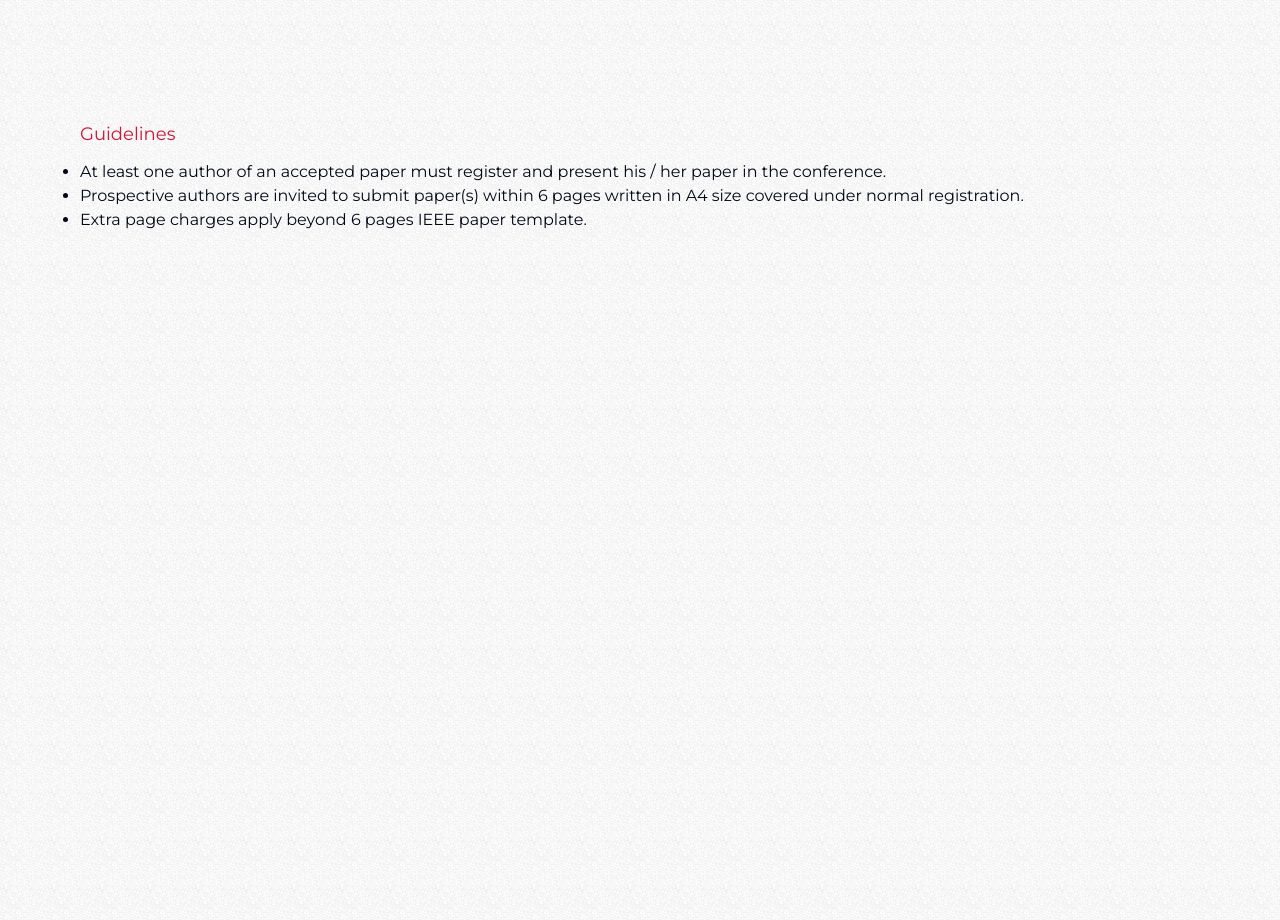
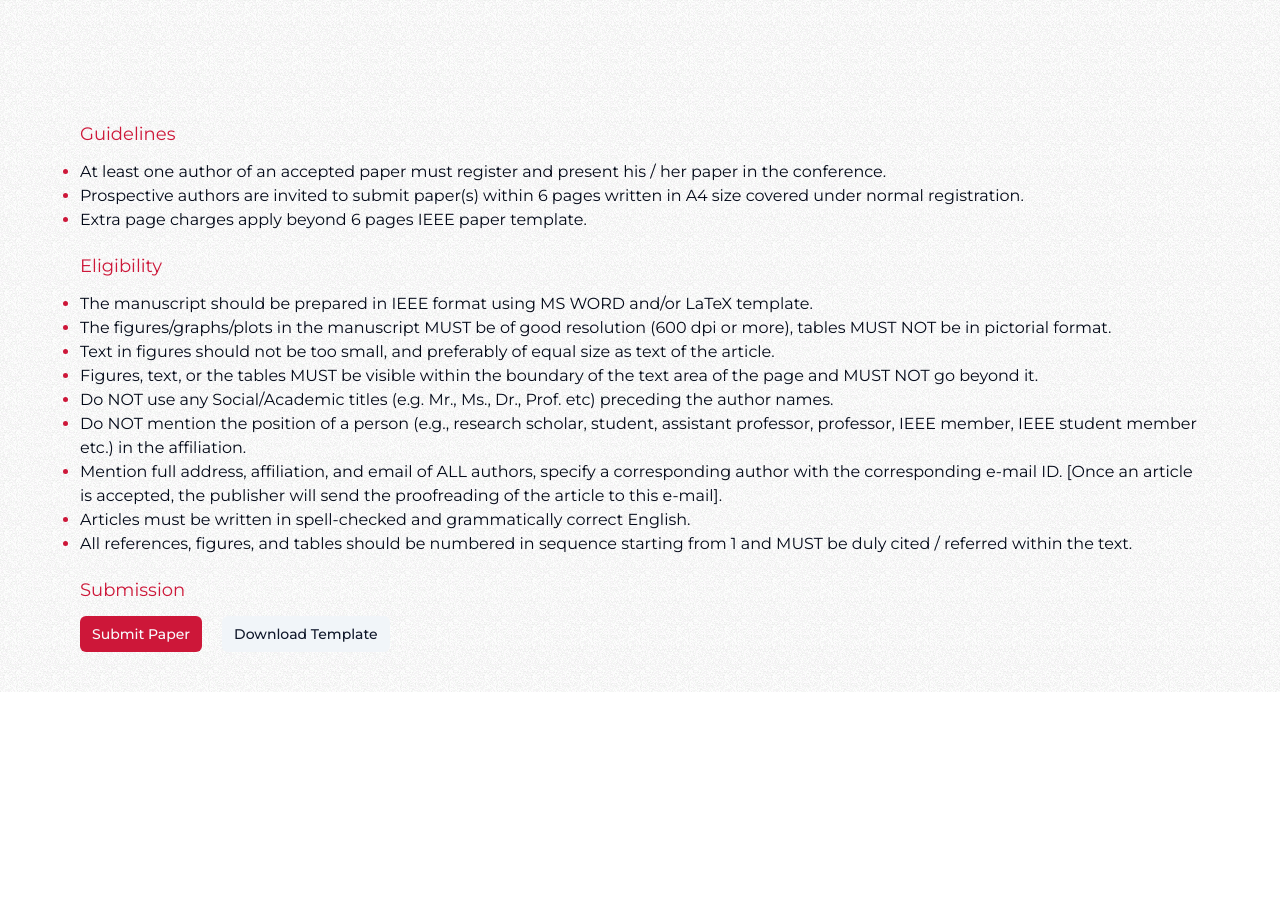
Before and after one commit to Narayana212/event-conf, a Next.js app: page /paper in a window 1280 px wide. Shown: the part 680-1600 px from the top of the page. After the commit the page ends 1372 px from the top, so only its background shows below. Built offline with nearby package versions, Linux system fonts and the light colour scheme.

Commit message:
first commit

```diff
--- a/content/paper.js
+++ b/content/paper.js
@@ -4,15 +4,9 @@ const conferenceGuidelines = [
     { id: 3, point: " Extra page charges apply beyond 6 pages IEEE paper template." },
   ];
 
-  const downloadLinks = [
-    { id: 1, link: "Download Call For Papers in PDF" },
-    { id: 2, link: "Download Paper Template (Microsoft Word)" },
-    { id: 3, link: "Download Paper Template Instructions(LaTeX)" },
-    { id: 4, link: "Download LaTeX Template (ZIP, 700 KB)" },
-    { id: 5, link: "Download LaTeX Bibliography Files (ZIP, 309 KB)" },
-  ];
 
-  const manuscriptPreparation = [
+
+  const eligibility = [
     { id: 1, point: "The manuscript should be prepared in IEEE format using MS WORD and/or LaTeX template." },
     { id: 2, point: "The figures/graphs/plots in the manuscript MUST be of good resolution (600 dpi or more), tables MUST NOT be in pictorial format." },
     { id: 3, point: "Text in figures should not be too small, and preferably of equal size as text of the article." },
@@ -24,13 +18,7 @@ const conferenceGuidelines = [
     { id: 9, point: "All references, figures, and tables should be numbered in sequence starting from 1 and MUST be duly cited / referred within the text." },
   ];
 
-  const plagiarismPolicy = [
-    { id: 1, point: "Authors are requested to kindly refrain from plagiarism in any form." },
-    { id: 2, point: "Authors should submit their original and unpublished research work not under consideration for publication elsewhere." },
-    { id: 3, point: "Papers found to be plagiarized during any stage of review shall be rejected." },
-    { id: 4, point: "As per the copyright transfer agreement, Authors are deemed to be individually and collectively responsible for the content of manuscripts published by them." },
-    { id: 5, point: "Hence, it is the responsibility of each author to strive for the highest ethical standards with respect to plagiarism." },
-  ];
+
 
   // Exporting the arrays
-  export { conferenceGuidelines, downloadLinks, manuscriptPreparation, plagiarismPolicy };
+  export { conferenceGuidelines, eligibility };
--- a/src/components/guidelines.tsx
+++ b/src/components/guidelines.tsx
@@ -1,22 +1,42 @@
-import React from 'react';
-import {conferenceGuidelines} from "../../content/paper"
+import React from "react";
+import { conferenceGuidelines, eligibility } from "../../content/paper";
+import { Button, buttonVariants } from "./ui/button";
+import Link from "next/link";
+
+const Guidelines = () => {
+  return (
+    <main id="guidelines" className="pb-10">
+      <h1 className="text-[#CD1739] text-lg">Guidelines</h1>
+      <ul className=" mt-3 flex flex-col justify-center list-disc marker:text-[#CD1739] ">
+        {conferenceGuidelines.map((guidelines) => (
+          <li key={guidelines.id}>{guidelines.point}</li>
+        ))}
+      </ul>
+
+      <h1 className="text-[#CD1739] text-lg mt-5">Eligibility</h1>
+      <ul className=" mt-3 flex flex-col justify-center list-disc marker:text-[#CD1739] ">
+        {eligibility.map((guidelines) => (
+          <li key={guidelines.id}>{guidelines.point}</li>
+        ))}
+      </ul>
+
+      <h1 className="text-[#CD1739] text-lg mt-5">Submission</h1>
+
+      <div className="flex gap-x-5 mt-3 items-center">
+        <Button size={"sm"}>
+          Submit Paper
+
+        </Button>
+
+        <Link href="/template.docx" download className={buttonVariants({variant:"secondary",size:"sm"})}>
+
+          Download Template
+        </Link>
 
 
-const Guidelines = () => {
+      </div>
 
 
-  return (
-    <main className=' h-screen' id="guidelines">
-      <h1 className='text-[#CD1739] text-lg'>Guidelines</h1>
-      <ul className=' mt-3 flex flex-col justify-center list-disc '  >
-        {conferenceGuidelines.map((guidelines) =>(
-          <li key={guidelines.id}>
-            {guidelines.point}
-          </li>
-        ))}
-
-
-      </ul>
     </main>
   );
 };
```
Also changed, not shown: 1 other file (tests, documents, lock files or other folders).
